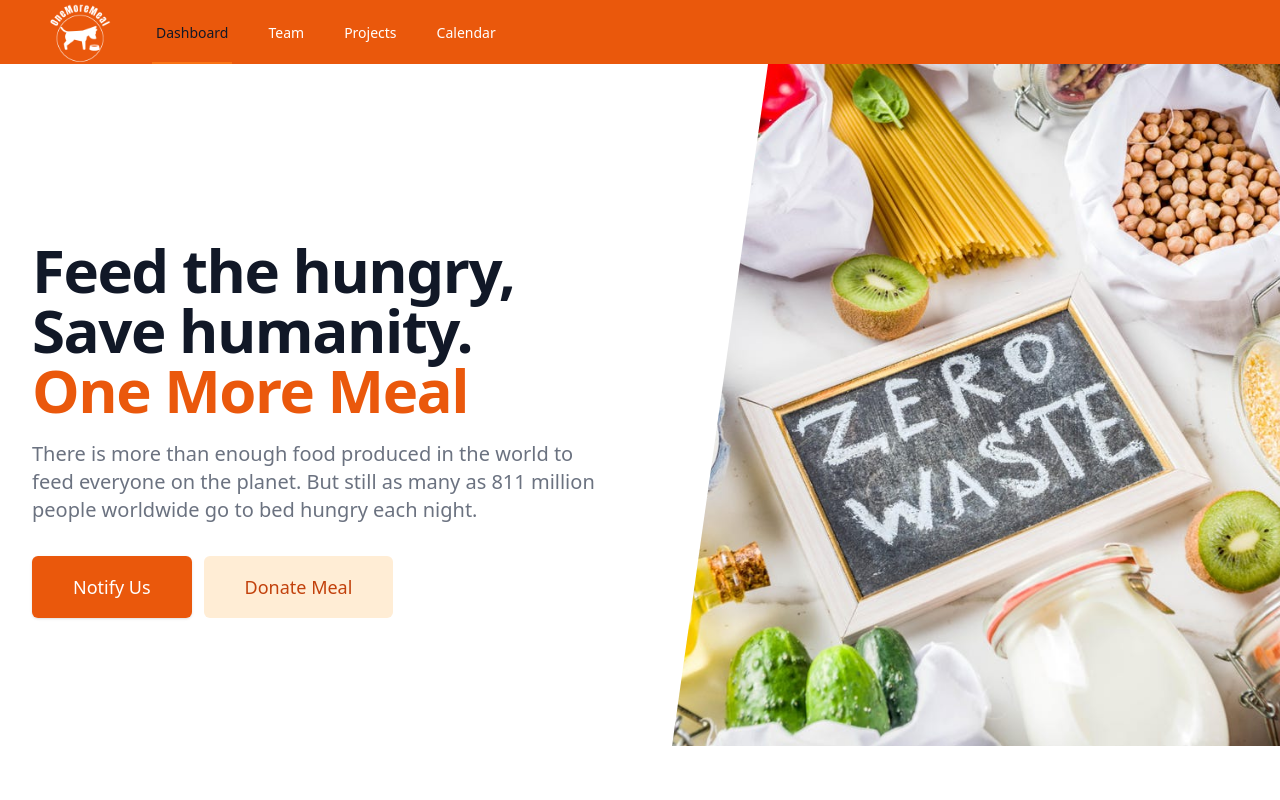
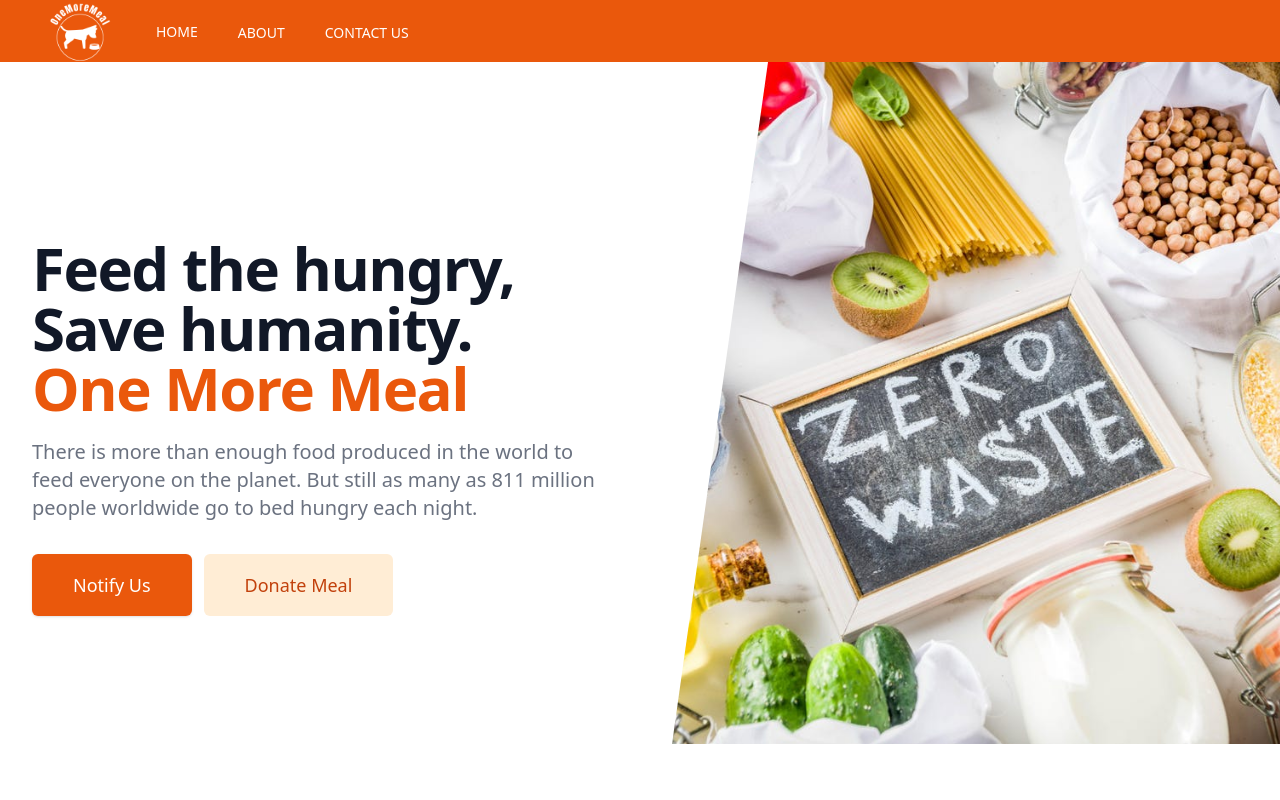
Before and after one commit to HackingThisWorld/OneMoreMeal, a Next.js app: page / in a window 1280 px wide. Shown: the top 800 px of the page. Built offline with nearby package versions, Linux system fonts and the light colour scheme.

Commit message:
feat: Navbar

```diff
--- a/components/Navbar.tsx
+++ b/components/Navbar.tsx
@@ -3,18 +3,21 @@ import Logo from "../Assets/logo.png";
 import { Fragment } from "react";
 import { Disclosure, Menu, Transition } from "@headlessui/react";
 import { BellIcon, MenuIcon, XIcon } from "@heroicons/react/outline";
+import { useRouter } from "next/router";
+import Link from "next/link";
 
 function classNames(...classes) {
   return classes.filter(Boolean).join(" ");
 }
 
 export default function Navbar() {
+  const router = useRouter();
   return (
     <Disclosure as="nav" className="bg-orange-600 shadow">
       {({ open }) => (
         <>
           <div className="max-w-7xl mx-auto px-4 sm:px-6 lg:px-8">
-            <div className="flex justify-between h-16">
+            <div className="flex justify-between h-[62px]">
               <div className="flex">
                 <div className="flex-shrink-0 flex items-center">
                   <img
@@ -29,31 +32,42 @@ export default function Navbar() {
                   />
                 </div>
                 <div className="hidden sm:ml-6 sm:flex sm:space-x-8">
-                  {/* Current: "border-orange-500 text-gray-900", Default: "border-transparent text-white hover:border-gray-300 hover:text-gray-700" */}
+                  <Link href={`/`}>
                     <a
                       href="#"
-                    className="border-orange-500 text-gray-900 inline-flex items-center px-1 pt-1 border-b-2 text-sm font-medium"
+                      className={`border-transparent text-white hover:border-gray-300 hover:text-gray-700 inline-flex items-center px-1 pt-1 text-sm font-medium ${
+                        router.pathname === "/"
+                          ? "border-b-2 border-black"
+                          : "hover-underline-animation"
+                      }`}
                     >
-                    Dashboard
+                      HOME
                     </a>
+                  </Link>
+                  <Link href={`/about`}>
                     <a
                       href="#"
-                    className="border-transparent text-white hover:border-gray-300 hover:text-gray-700 inline-flex items-center px-1 pt-1 border-b-2 text-sm font-medium"
+                      className={`border-transparent text-white hover:border-gray-300 hover:text-gray-700 inline-flex items-center px-1 pt-1 text-sm font-medium ${
+                        router.pathname === "/about"
+                          ? "border-b-2 border-black"
+                          : "hover-underline-animation"
+                      }`}
                     >
-                    Team
+                      ABOUT
                     </a>
+                  </Link>
+                  <Link href={`/contact`}>
                     <a
                       href="#"
-                    className="border-transparent text-white hover:border-gray-300 hover:text-gray-700 inline-flex items-center px-1 pt-1 border-b-2 text-sm font-medium"
+                      className={`border-transparent text-white hover:border-gray-300 hover:text-gray-700 inline-flex items-center px-1 pt-1  text-sm font-medium ${
+                        router.pathname === "/contact"
+                          ? "border-b-2 border-black"
+                          : "hover-underline-animation"
+                      }`}
                     >
-                    Projects
+                      CONTACT US
                     </a>
-                  <a
-                    href="#"
-                    className="border-transparent text-white hover:border-gray-300 hover:text-gray-700 inline-flex items-center px-1 pt-1 border-b-2 text-sm font-medium"
-                  >
-                    Calendar
-                  </a>
+                  </Link>
                 </div>
               </div>
               <div className="hidden sm:ml-6 sm:flex sm:items-center">
@@ -127,32 +141,54 @@ export default function Navbar() {
           </div>
 
           <Disclosure.Panel className="sm:hidden">
-            <div className="pt-2 pb-3 space-y-1">
+            <div className=" flex-col pt-2 pb-3 space-y-1 ">
               {/* Current: "bg-orange-50 border-orange-500 text-orange-700", Default: "border-transparent text-white hover:bg-gray-50 hover:border-gray-300 hover:text-gray-700" */}
+              <Disclosure.Button
+              className={`border-transparent text-white hover:border-gray-300 hover:text-gray-700 inline-flex items-center px-1 pt-1  text-sm font-medium ${
+                router.pathname === "/"
+                  ? "border-b-2 border-black"
+                  : "hover-underline-animation"
+              }`}
+               >
+                <Link href={`/`}>
                   <a
                     href="#"
-                className="bg-orange-50 border-orange-500 text-orange-700 block pl-3 pr-4 py-2 border-l-4 text-base font-medium"
+
                   >
-                Dashboard
+                    HOME
                   </a>
+                </Link>
+              </Disclosure.Button>
+              <Disclosure.Button
+              className={`border-transparent text-white hover:border-gray-300 hover:text-gray-700 inline-flex items-center px-1 pt-1  text-sm font-medium ${
+                router.pathname === "/about"
+                  ? "border-b-2 border-black"
+                  : "hover-underline-animation"
+              }`}
+              >
+                <Link href={`/about`}>
                   <a
                     href="#"
-                className="border-transparent text-white hover:bg-gray-50 hover:border-gray-300 hover:text-gray-700 block pl-3 pr-4 py-2 border-l-4 text-base font-medium"
+
                   >
-                Team
+                    ABOUT
                   </a>
+                </Link>
+              </Disclosure.Button>
+              <Disclosure.Button>
+                <Link href={`/contact`}>
                   <a
                     href="#"
-                className="border-transparent text-white hover:bg-gray-50 hover:border-gray-300 hover:text-gray-700 block pl-3 pr-4 py-2 border-l-4 text-base font-medium"
+                    className={`border-transparent text-white hover:border-gray-300 hover:text-gray-700 inline-flex items-center px-1 pt-1  text-sm font-medium ${
+                      router.pathname === "/contact"
+                        ? "border-b-2 border-black"
+                        : "hover-underline-animation"
+                    }`}
                   >
-                Projects
+                    CONTACT US
                   </a>
-              <a
-                href="#"
-                className="border-transparent text-white hover:bg-gray-50 hover:border-gray-300 hover:text-gray-700 block pl-3 pr-4 py-2 border-l-4 text-base font-medium"
-              >
-                Calendar
-              </a>
+                </Link>
+              </Disclosure.Button>
             </div>
           </Disclosure.Panel>
         </>
--- a/styles/globals.css
+++ b/styles/globals.css
@@ -9,7 +9,7 @@
 }
 
 .hover-underline-animation {
-  display: inline-block;
+  /* display: inline-block; */
   position: relative;
 }
 
```
Lines whose indentation alone changed are shown as unchanged.
